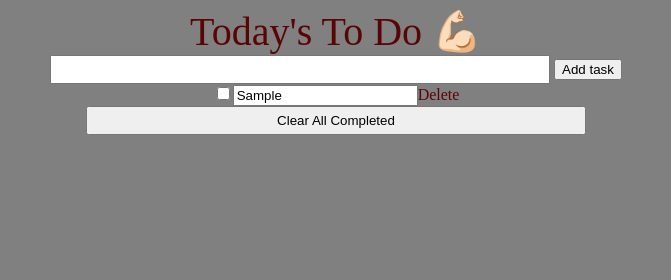
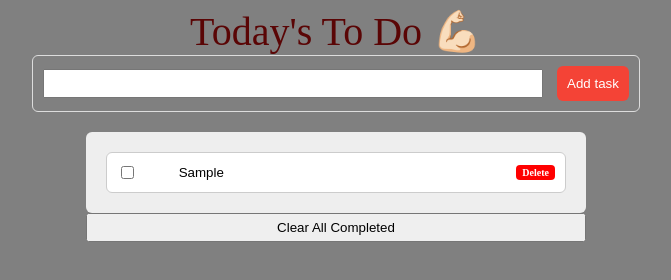
Before and after one commit to Reem-lab/To-Do-List, a website built with webpack: page src/index.html in a window 1280 px wide. Both pictures are taken after typing "Sample" into the empty fields and a click on the input "Add task". Shown: the whole page, without its empty margins (304-975 px from the left). Built offline with nearby package versions, Linux system fonts and the light colour scheme.

Commit message:
Update style.css file

```diff
--- a/src/style.css
+++ b/src/style.css
@@ -19,6 +19,85 @@ body {
   font-size: 40px;
 }
 
+.desc {
+  width: 300px;
+  border: none;
+  outline: none;
+}
+
+.checked {
+  background-color: yellow;
+}
+
+.task .done {
+  opacity: 0.5;
+}
+
+.input {
+  padding: 10px;
+  border: 1px solid #ddd;
+  border-radius: 6px;
+  flex: 1;
+}
+
+.input:focus {
+  outline: none;
+}
+
+.add {
+  border: none;
+  background-color: #f44336;
+  color: white;
+  padding: 10px;
+  border-radius: 6px;
+  margin-left: 10px;
+  cursor: pointer;
+}
+
+.tasks {
+  background-color: #eee;
+  margin-top: 20px;
+  border-radius: 6px;
+  padding: 20px;
+  display: flex;
+  flex-direction: column;
+  width: 500px;
+}
+
+.tasks .task {
+  background-color: white;
+  padding: 10px;
+  border-radius: 6px;
+  display: flex;
+  justify-content: space-between;
+  align-items: center;
+  transition: 0.3s;
+  cursor: pointer;
+  border: 1px solid #ccc;
+}
+
+.tasks .task:not(:last-child) {
+  margin-bottom: 15px;
+}
+
+.tasks .task:hover {
+  background-color: #f7f7f7;
+}
+
+.tasks .task.done {
+  opacity: 0.5;
+}
+
+.tasks .task span {
+  font-weight: bold;
+  font-size: 10px;
+  background-color: red;
+  color: white;
+  padding: 2px 6px;
+  border-radius: 4px;
+  cursor: pointer;
+}
+
 .input-list,
 .deletebtn {
   width: 500px;
@@ -33,15 +112,12 @@ body {
   outline: none;
 }
 
-.list-container {
-  display: flex;
-  flex-direction: column;
-  background-color: white;
-  width: 500px;
+.btn-remove {
+  cursor: pointer;
 }
 
-.btn-remove {
-  cursor: pointer;
+.hidden {
+  display: none;
 }
 
 .wrap-tasks {
```
